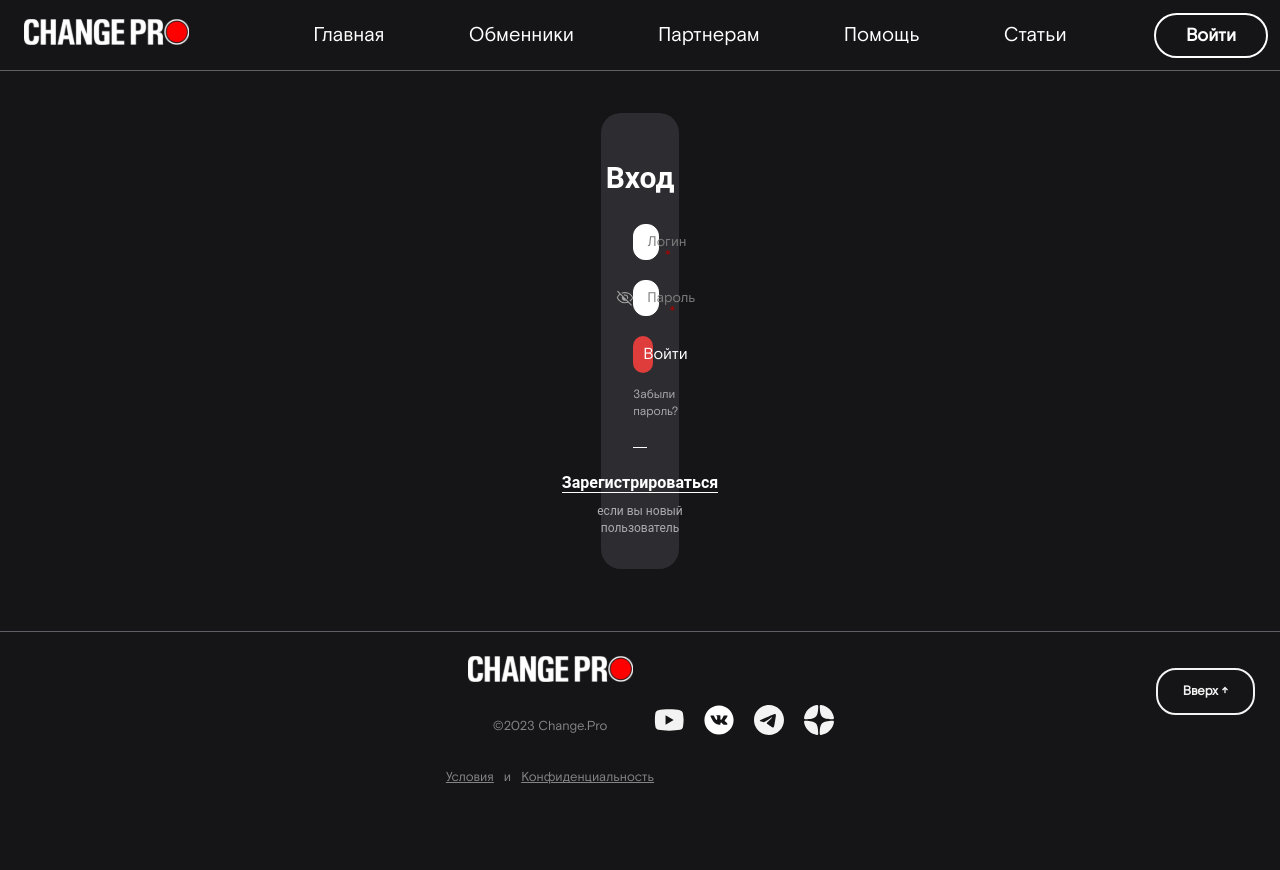
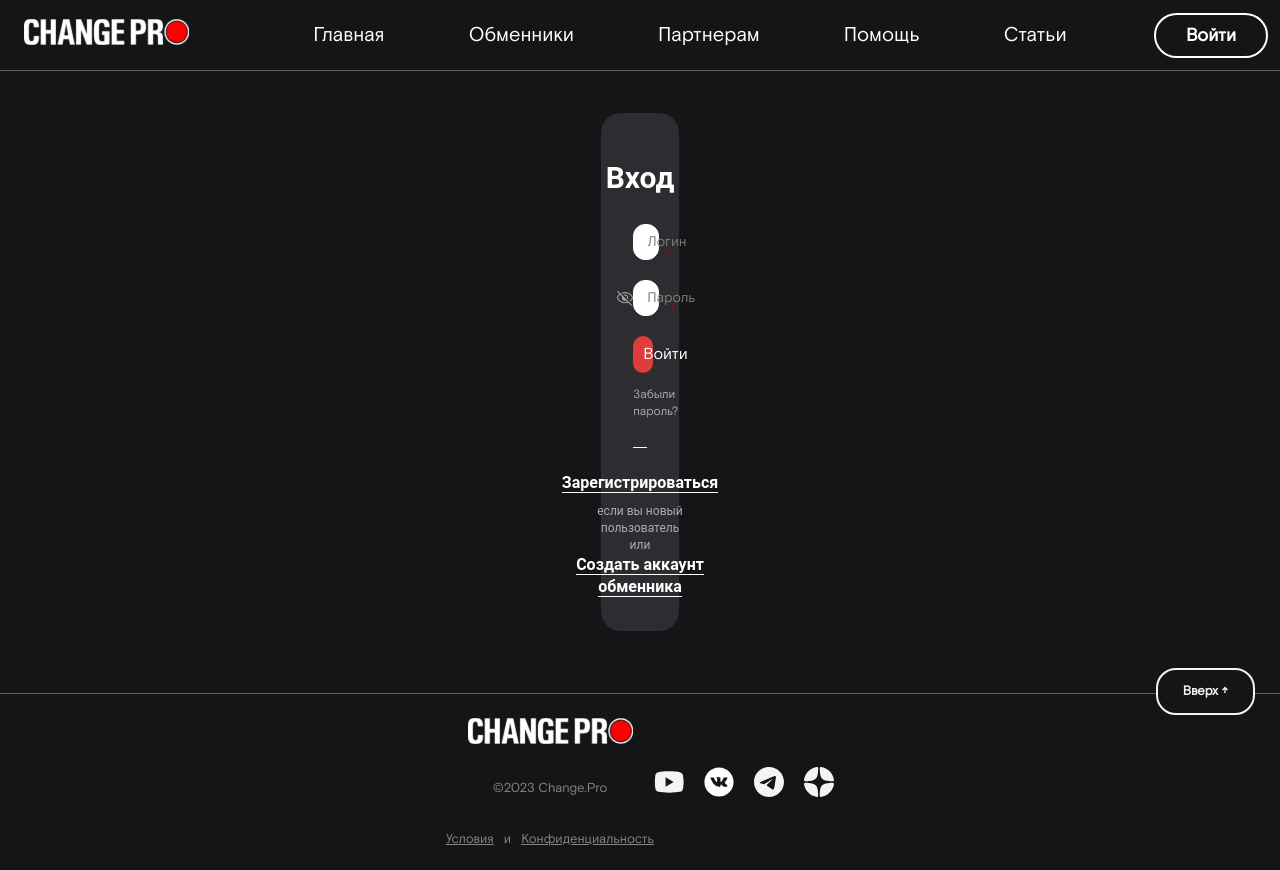
Before and after one commit to yamerun/web, a React (Vite) app: page /login in a window 1280 px wide. Before the commit the page ends 808 px from the top, so only its background shows below. Built offline with nearby package versions, Linux system fonts and the light colour scheme; no server answers.

Commit message:
ADD: privacy policy page link

```diff
--- a/src/components/AddComment/AddComment.jsx
+++ b/src/components/AddComment/AddComment.jsx
@@ -2,6 +2,7 @@ import React, { useState } from "react";
 import { Link } from "react-router-dom";
 import style from "./AddComment.module.scss";
 import axios from "axios";
+import { PrivacyPolicyLink } from "../PrivacyPolicyLink/PrivacyPolicyLink";
 
 export default function AddComment({ HideReviews, id, name, review, }) {
 	const Register = () => {
@@ -145,7 +146,7 @@ export default function AddComment({ HideReviews, id, name, review, }) {
 							Оставить отзыв
 						</button>
 						<div className={style.formReviews__subtext}>
-							<p>Нажав «Оставить отзыв», я принимаю «<Link to="/register">Условия обработки персональных данных</Link>»</p>
+							<p>Нажав «Оставить отзыв», я принимаю «<PrivacyPolicyLink />»</p>
 						</div>
 					</div>
 				</div>
--- a/src/components/ExchangerRegisterForm/ExchangerRegisterForm.jsx
+++ b/src/components/ExchangerRegisterForm/ExchangerRegisterForm.jsx
@@ -3,6 +3,7 @@ import style from "./ExchangerRegForm.module.scss";
 import { Link, useNavigate } from "react-router-dom";
 import axios from "axios";
 import InputPhone from 'react-phone-number-input/input'
+import { PrivacyPolicyLink } from "../PrivacyPolicyLink/PrivacyPolicyLink";
 
 export default function ExchanngerRegisterForm() {
 	const [login, setLogin] = React.useState("");
@@ -240,7 +241,7 @@ export default function ExchanngerRegisterForm() {
 					</button>
 				</div>
 				<div className={style.Form__container__inputBox}>
-					<div className={style.Form__agree}>Нажав «Регистрация», я принимаю «<Link to="/register">Условия обработки персональных данных</Link>»</div>
+					<div className={style.Form__agree}>Нажав «Регистрация», я принимаю «<PrivacyPolicyLink />»</div>
 				</div>
 
 			</div>
--- a/src/components/InputLogin/Input.jsx
+++ b/src/components/InputLogin/Input.jsx
@@ -158,7 +158,8 @@ export const Input = () => {
 			<div className={style.Form__footer}>
 				<div className={style.Form__footer__link}>
 					<Link to="/register">Зарегистрироваться</Link>
-					<div className={style.Form__subtext}>если вы новый пользователь</div>
+					<div className={style.Form__subtext}>если вы новый пользователь<br />или</div>
+					<Link to="/exchanger/register">Создать аккаунт обменника</Link>
 				</div>
 			</div>
 		</div>
--- /dev/null
+++ b/src/components/PrivacyPolicyLink/PrivacyPolicyLink.jsx
@@ -0,0 +1,8 @@
+import React from "react";
+import { Link } from "react-router-dom";
+
+export const PrivacyPolicyLink = () => {
+	return (
+		<Link to="/privacy-policy.pdf">Условия обработки персональных данных</Link>
+	);
+};
--- a/src/components/inputRegistration/inputRegistration.jsx
+++ b/src/components/inputRegistration/inputRegistration.jsx
@@ -8,6 +8,7 @@ import { setEmail } from "../../store/userAccountSlice/AccountSlice";
 import { setPassword } from "../../store/userAccountSlice/AccountSlice";
 import { setName } from "../../store/userAccountSlice/AccountSlice";
 import { RegistrationPopup } from "../RegistrationPopup/Popup";
+import { PrivacyPolicyLink } from "../PrivacyPolicyLink/PrivacyPolicyLink";
 
 import img from "../../assets/imgs/icon-social-auth-vk.png";
 import img2 from "../../assets/imgs/icon-social-auth-google.png";
@@ -178,7 +179,7 @@ export const InputRegistration = (e) => {
 					</button>
 				</div>
 				<div className={style.Form__container__inputBox}>
-					<div className={style.Form__agree}>Нажав «Зарегистрироваться», я принимаю «<Link to="/register">Условия обработки персональных данных</Link>»</div>
+					<div className={style.Form__agree}>Нажав «Зарегистрироваться», я принимаю «<PrivacyPolicyLink />»</div>
 				</div>
 				<span className={style.Form__message}>{err}</span>
 				{/*
```
